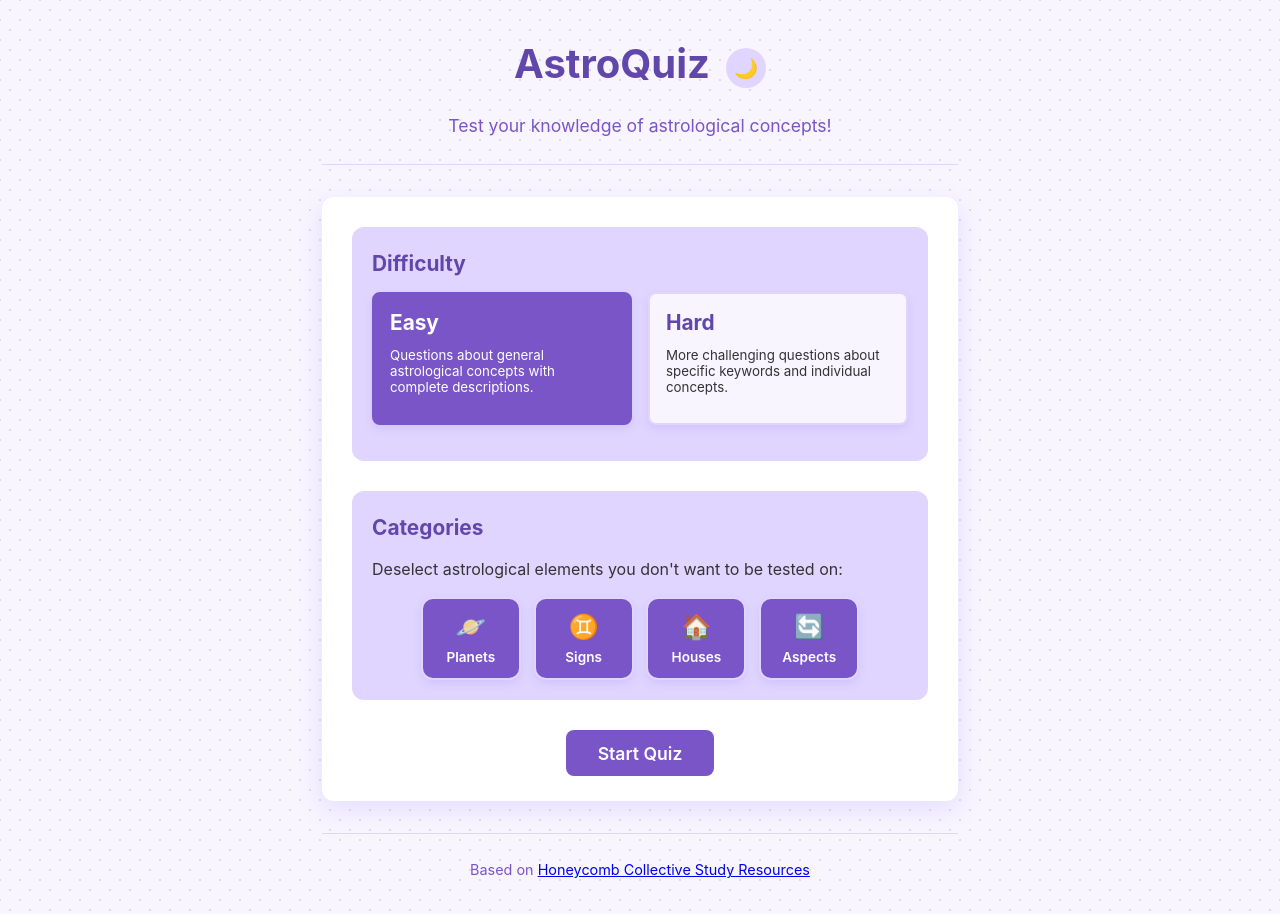
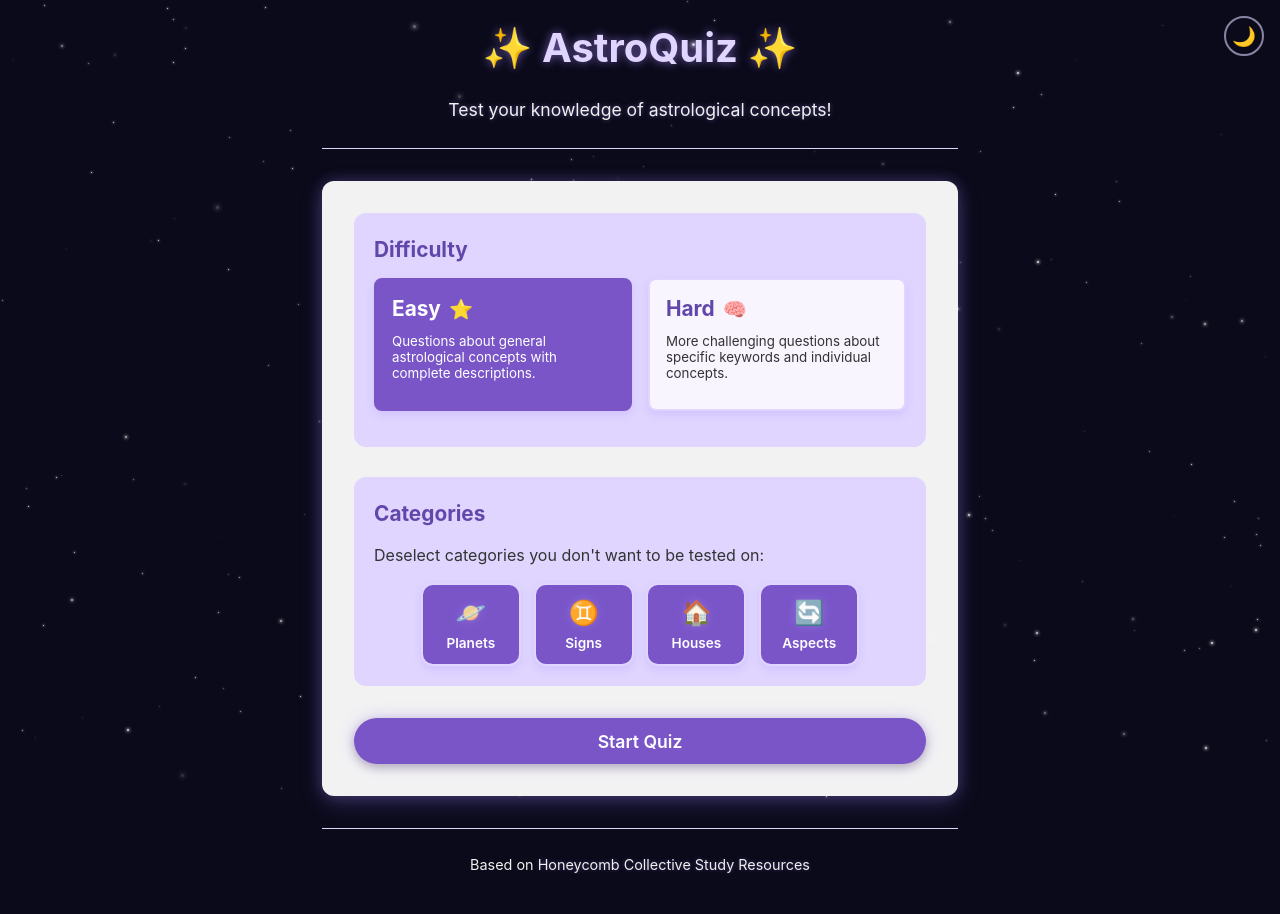
Before and after one commit to jmkawooya/AstroQuiz, a React (Vite) app: page / in a window 1280 px wide. Built offline with nearby package versions, Linux system fonts and the light colour scheme.

Commit message:
Enhance UI with starry background and improved styling

```diff
--- a/src/App.css
+++ b/src/App.css
@@ -1,8 +1,9 @@
 /* Theme variables */
 :root {
   /* Light theme (default) */
-  --bg-primary: #f8f5ff;
+  --bg-primary: #0a0a1a;
   --bg-secondary: #fff;
+  --bg-secondary-translucent: rgba(255, 255, 255, 0.95);
   --bg-tertiary: #e0d5ff;
   --text-primary: #333;
   --text-secondary: #6247aa;
@@ -20,13 +21,17 @@
   --incorrect-border: #f44336;
   --incorrect-text: #f44336;
   --shadow-color: rgba(149, 128, 255, 0.2);
-  --dot-color: #e0d5ff;
+  --star-color-1: rgba(255, 255, 255, 0.9);
+  --star-color-2: rgba(255, 255, 255, 0.7);
+  --star-color-3: rgba(255, 255, 255, 0.5);
+  --header-text-color: #f0f0f0;
 }
 
 /* Dark theme */
 [data-theme='dark'] {
-  --bg-primary: #121212;
+  --bg-primary: #05050f;
   --bg-secondary: #1e1e1e;
+  --bg-secondary-translucent: rgba(30, 30, 30, 0.95);
   --bg-tertiary: #2d2d2d;
   --text-primary: #f0f0f0;
   --text-secondary: #bb9dff;
@@ -44,7 +49,10 @@
   --incorrect-border: #f44336;
   --incorrect-text: #ff6b6b;
   --shadow-color: rgba(0, 0, 0, 0.4);
-  --dot-color: #2d2d2d;
+  --star-color-1: rgba(255, 255, 255, 1);
+  --star-color-2: rgba(255, 255, 255, 0.8);
+  --star-color-3: rgba(255, 255, 255, 0.6);
+  --header-text-color: #f0f0f0;
 }
 
 /* Reset and base styles */
@@ -54,48 +62,135 @@
   padding: 0;
 }
 
+/* Star twinkling animations - all start invisible and gradually appear */
+@keyframes twinkle-1 {
+  0% { opacity: 0; }
+  30% { opacity: 1; }
+  70% { opacity: 1; }
+  100% { opacity: 0; }
+}
+
+@keyframes twinkle-2 {
+  0% { opacity: 0; }
+  40% { opacity: 0.8; }
+  60% { opacity: 0.8; }
+  100% { opacity: 0; }
+}
+
+@keyframes twinkle-3 {
+  0% { opacity: 0; }
+  50% { opacity: 0.6; }
+  100% { opacity: 0; }
+}
+
+/* Star base styles */
+.star {
+  position: absolute;
+  width: 2px;
+  height: 2px;
+  border-radius: 50%;
+  background-color: var(--star-color-1);
+  box-shadow: 0 0 4px 1px var(--star-color-1);
+  opacity: 0; /* Start invisible */
+}
+
 body {
   font-family: -apple-system, BlinkMacSystemFont, 'Segoe UI', Roboto, 'Helvetica Neue', Arial, sans-serif;
   line-height: 1.6;
   color: var(--text-primary);
   background: var(--bg-primary);
-  background-image:
-    radial-gradient(var(--dot-color) 1px, transparent 1px),
-    radial-gradient(var(--dot-color) 1px, transparent 1px);
-  background-size: 20px 20px;
-  background-position: 0 0, 10px 10px;
+  position: relative;
+  overflow-x: hidden;
   transition: background-color 0.3s ease, color 0.3s ease;
+}
+
+/* Remove the old star layers */
+body::before,
+body::after,
+.stars-layer-3 {
+  content: none;
+}
+
+/* Create the starry night sky background container */
+.stars-container {
+  position: fixed;
+  top: 0;
+  left: 0;
+  width: 100%;
+  height: 100%;
+  overflow: hidden;
+  z-index: -1;
+}
+
+/* Set different sizes for stars */
+.star.small {
+  width: 1px;
+  height: 1px;
+  box-shadow: 0 0 2px 0.5px var(--star-color-3);
+}
+
+.star.medium {
+  width: 2px;
+  height: 2px;
+  box-shadow: 0 0 3px 0.8px var(--star-color-2);
+}
+
+.star.large {
+  width: 3px;
+  height: 3px;
+  box-shadow: 0 0 4px 1px var(--star-color-1);
+}
+
+/* Twinkle animations with different durations */
+.star.twinkle-1 {
+  animation: twinkle-1 4s ease-in-out infinite;
+}
+
+.star.twinkle-2 {
+  animation: twinkle-2 6s ease-in-out infinite;
+}
+
+.star.twinkle-3 {
+  animation: twinkle-3 8s ease-in-out infinite;
 }
 
 /* App layout */
 .app {
   max-width: 700px;
-  margin: 0 auto;
-  padding: 2rem;
+  margin: 0.5rem auto 0 auto; /* Add a small top margin */
+  padding: 0.5rem 2rem 2rem 2rem; /* Adjust top padding to keep content higher */
   display: flex;
   flex-direction: column;
   min-height: 100vh;
+  position: relative;
+  z-index: 1;
 }
 
 .app-header {
   text-align: center;
   margin-bottom: 2rem;
   padding-bottom: 1.5rem;
+  padding-top: 0; /* Remove top padding to keep title at top */
   border-bottom: 1px solid var(--accent-secondary);
+  position: relative;
 }
 
 .header-content {
   display: flex;
-  justify-content: center;
+  flex-direction: column;
+  justify-content: flex-start; /* Align to top */
   align-items: center;
-  gap: 1rem;
   margin-bottom: 0.5rem;
 }
 
 .app-header h1 {
   font-size: 2.5rem;
-  color: var(--text-secondary);
+  color: #e0d5ff; /* Fixed light purple color for both modes */
+  margin-top: 0; /* Remove top margin */
   margin-bottom: 0.5rem;
+  text-shadow: 0 0 10px rgba(157, 127, 230, 0.7);
+  width: 100%;
+  text-align: center;
 }
 
 .title-link {
@@ -106,11 +201,15 @@ body {
 
 .title-link:hover {
   color: var(--accent-primary);
+  text-shadow: 0 0 15px rgba(157, 127, 230, 0.9);
 }
 
 .app-header p {
-  color: var(--text-tertiary);
+  color: var(--header-text-color);
   font-size: 1.1rem;
+  text-shadow: 0 0 5px rgba(157, 127, 230, 0.5);
+  text-align: center;
+  width: 100%;
 }
 
 .app-main {
@@ -121,15 +220,30 @@ body {
   margin-top: 2rem;
   padding-top: 1.5rem;
   text-align: center;
-  color: var(--text-tertiary);
+  color: var(--header-text-color);
   font-size: 0.9rem;
   border-top: 1px solid var(--accent-secondary);
 }
 
-/* Theme toggle */
+.app-footer a {
+  color: var(--header-text-color);
+  text-decoration: none;
+  transition: color 0.3s ease;
+  text-shadow: 0 0 5px rgba(157, 127, 230, 0.4);
+}
+
+.app-footer a:hover {
+  color: var(--accent-primary);
+  text-shadow: 0 0 8px rgba(157, 127, 230, 0.7);
+}
+
+/* Position the theme toggle at the far right of the viewport */
 .theme-toggle {
-  background: var(--accent-secondary);
-  border: none;
+  position: fixed;
+  top: 1rem;
+  right: 1rem;
+  background: transparent;
+  border: 2px solid rgba(224, 213, 255, 0.6);
   border-radius: 50%;
   width: 2.5rem;
   height: 2.5rem;
@@ -138,18 +252,22 @@ body {
   display: flex;
   align-items: center;
   justify-content: center;
-  transition: background-color 0.3s;
+  transition: all 0.3s ease;
+  z-index: 10; /* Ensure it stays above other content */
 }
 
 .theme-toggle:hover {
-  background: var(--accent-primary);
+  background: rgba(224, 213, 255, 0.2);
+  border-color: rgba(224, 213, 255, 0.8);
+  transform: translateY(-2px);
 }
 
 /* Quiz components */
 .quiz-container {
-  background-color: var(--bg-secondary);
+  background-color: var(--bg-secondary-translucent);
+  backdrop-filter: blur(5px);
   border-radius: 12px;
-  box-shadow: 0 8px 24px var(--shadow-color);
+  box-shadow: 0 8px 24px var(--shadow-color), 0 0 15px rgba(157, 127, 230, 0.3);
   overflow: hidden;
 }
 
@@ -170,7 +288,8 @@ body {
   text-align: center;
   padding: 3rem;
   font-size: 1.2rem;
-  color: var(--text-secondary);
+  color: var(--header-text-color);
+  text-shadow: 0 0 5px rgba(157, 127, 230, 0.5);
 }
 
 /* Quiz card styles */
@@ -417,10 +536,11 @@ body {
 
 /* Quiz start screen */
 .quiz-start {
-  background-color: var(--bg-secondary);
+  background-color: var(--bg-secondary-translucent);
+  backdrop-filter: blur(5px);
   border-radius: 12px;
-  box-shadow: 0 8px 24px var(--shadow-color);
-  padding: 30px 30px 25px 30px;
+  box-shadow: 0 8px 24px var(--shadow-color), 0 0 15px rgba(157, 127, 230, 0.3);
+  padding: 2rem;
   text-align: center;
   max-width: 650px;
   margin: 0 auto;
@@ -438,6 +558,7 @@ body {
   font-size: 2.5rem;
   color: var(--text-secondary);
   margin-bottom: 1.5rem;
+  text-shadow: 0 0 5px rgba(157, 127, 230, 0.4);
 }
 
 .mode-descriptions {
@@ -462,29 +583,40 @@ body {
   color: var(--text-primary);
 }
 
+.mode-description-card h3 {
+  color: var(--text-secondary);
+  margin-bottom: 0.5rem;
+  font-size: 1.4rem;
+  font-weight: 700;
+  display: flex;
+  align-items: center;
+  gap: 0.5rem;
+}
+
+.mode-description-card p {
+  color: var(--text-primary);
+}
+
 .mode-description-card.active {
   border-color: var(--accent-primary);
   background-color: var(--accent-primary);
   color: #fff;
 }
 
+/* Add stronger specificity for active card titles */
 .mode-description-card.active h3 {
-  color: #fff;
+  color: #ffffff !important;
+  text-shadow: 0 0 4px rgba(0, 0, 0, 0.3);
 }
 
+/* Make paragraph text white on active cards */
 .mode-description-card.active p {
-  color: #fff;
+  color: #ffffff;
 }
 
 .mode-description-card:hover:not(.active) {
   background-color: var(--option-hover-bg);
   border-color: var(--option-hover-border);
-}
-
-.mode-description-card h3 {
-  color: var(--text-secondary);
-  margin-bottom: 0.5rem;
-  font-size: 1.2rem;
 }
 
 .mode-description-card .example {
@@ -499,24 +631,28 @@ body {
   align-items: center;
   gap: 1.5rem;
   margin-top: 2rem;
+  color: var(--header-text-color);
 }
 
 .start-button {
+  display: inline-block;
+  margin-top: 2rem;
+  padding: 0.8rem 2.5rem;
   background-color: var(--accent-primary);
-  color: #fff;
+  color: white;
   border: none;
-  padding: 0.8rem 2rem;
-  border-radius: 8px;
+  border-radius: 30px;
   font-size: 1.1rem;
   font-weight: 600;
   cursor: pointer;
-  transition: background-color 0.2s;
-  margin: 30px auto 0;
-  display: block;
+  transition: all 0.3s ease;
+  box-shadow: 0 4px 10px rgba(0, 0, 0, 0.2), 0 0 15px rgba(157, 127, 230, 0.4);
 }
 
 .start-button:hover {
-  filter: brightness(1.1);
+  background-color: var(--text-secondary);
+  transform: translateY(-2px);
+  box-shadow: 0 6px 15px rgba(0, 0, 0, 0.25), 0 0 20px rgba(157, 127, 230, 0.5);
 }
 
 /* Completion screen */
@@ -569,11 +705,14 @@ body {
   margin-bottom: 0.75rem;
   font-size: 1.3rem;
   text-align: left;
+  text-shadow: 0 0 3px rgba(157, 127, 230, 0.3);
 }
 
 .quiz-option-section p {
   text-align: left;
   margin-bottom: 0.75rem;
+  color: var(--text-primary);
+  text-shadow: none;
 }
 
 .selector-container {
@@ -590,9 +729,10 @@ body {
 
 .category-selector-title {
   font-weight: 500;
-  color: var(--text-secondary);
+  color: var(--text-primary);
   margin-bottom: 0.5rem;
   text-align: left;
+  text-shadow: none;
 }
 
 .category-options {
@@ -638,6 +778,7 @@ body {
 .category-icon {
   font-size: 1.5rem;
   margin-bottom: 0.5rem;
+  filter: drop-shadow(0 0 5px rgba(157, 127, 230, 0.6));
 }
 
 .category-label {
@@ -759,3 +900,40 @@ body {
     padding: 0.8rem 1rem;
   }
 }
+
+/* Categories section deselect text */
+.quiz-option-section > p {
+  color: var(--text-primary);
+  text-shadow: none;
+}
+
+/* Quiz section titles */
+.quiz-option-section h3,
+.quiz-start h2 {
+  color: var(--text-secondary);
+  text-shadow: none;
+}
+
+/* Section headings */
+.quiz-option-section > h3 {
+  color: var(--text-secondary);
+  text-shadow: none;
+}
+
+/* Difficulty section */
+.quiz-option-section:first-child h3 {
+  color: var(--text-secondary);
+  text-shadow: none;
+}
+
+/* Category heading */
+.quiz-option-section:not(:first-child) h3 {
+  color: var(--text-secondary);
+  text-shadow: none;
+}
+
+/* Style the emoji */
+.mode-description-card h3 > span.difficulty-icon {
+  font-size: 1.2rem;
+  display: inline-block;
+}
--- a/src/App.tsx
+++ b/src/App.tsx
@@ -1,16 +1,31 @@
 import Quiz from './components/Quiz';
 import ThemeToggle from './components/ThemeToggle';
 import { ThemeProvider } from './utils/ThemeContext';
+import { useEffect } from 'react';
+import { createStarsBackground } from './utils/StarsBackground';
 import './App.css';
 
 function App() {
+  useEffect(() => {
+    // Create the random starry background on component mount
+    createStarsBackground();
+
+    // Cleanup on unmount
+    return () => {
+      const container = document.querySelector('.stars-container');
+      if (container) {
+        document.body.removeChild(container);
+      }
+    };
+  }, []);
+
   return (
     <ThemeProvider>
+      <ThemeToggle />
       <div className="app">
         <header className="app-header">
           <div className="header-content">
-            <h1><a href={import.meta.env.BASE_URL} className="title-link">AstroQuiz</a></h1>
-            <ThemeToggle />
+            <h1><a href={import.meta.env.BASE_URL} className="title-link">✨ AstroQuiz ✨</a></h1>
           </div>
           <p>Test your knowledge of astrological concepts!</p>
         </header>
--- a/src/components/Quiz.tsx
+++ b/src/components/Quiz.tsx
@@ -102,7 +102,7 @@ const Quiz: React.FC = () => {
                 onClick={() => handleModeChange('easy')}
                 aria-pressed={mode === 'easy'}
               >
-                <h3>Easy</h3>
+                <h3>Easy <span className="difficulty-icon">⭐</span></h3>
                 <p>Questions about general astrological concepts with complete descriptions.</p>
               </button>
               <button
@@ -110,7 +110,7 @@ const Quiz: React.FC = () => {
                 onClick={() => handleModeChange('hard')}
                 aria-pressed={mode === 'hard'}
               >
-                <h3>Hard</h3>
+                <h3>Hard <span className="difficulty-icon">🧠</span></h3>
                 <p>More challenging questions about specific keywords and individual concepts.</p>
               </button>
             </div>
@@ -118,7 +118,7 @@ const Quiz: React.FC = () => {
 
           <div className="quiz-option-section">
             <h3>Categories</h3>
-            <p>Deselect astrological elements you don't want to be tested on:</p>
+            <p>Deselect categories you don't want to be tested on:</p>
 
             <div className="selector-container">
               <CategorySelector
@@ -152,7 +152,7 @@ const Quiz: React.FC = () => {
               : "Keep studying, you'll get there! The stars are complex."}
         </p>
         <div className="quiz-info-badges">
-          <div className="info-badge mode-badge">Mode: {mode === 'easy' ? 'Easy' : 'Hard'}</div>
+          <div className="info-badge mode-badge">Mode: {mode === 'easy' ? 'Easy ⭐' : 'Hard 🧠'}</div>
           <div className="info-badge categories-badge">
             Categories: {selectedCategories.map(c => c.charAt(0).toUpperCase() + c.slice(1)).join(', ')}
           </div>
@@ -192,7 +192,7 @@ const Quiz: React.FC = () => {
                 onClick={() => handleModeChange('easy')}
                 aria-pressed={mode === 'easy'}
               >
-                <h3>Easy</h3>
+                <h3>Easy <span className="difficulty-icon">⭐</span></h3>
                 <p>Questions about general astrological concepts with complete descriptions.</p>
               </button>
               <button
@@ -200,7 +200,7 @@ const Quiz: React.FC = () => {
                 onClick={() => handleModeChange('hard')}
                 aria-pressed={mode === 'hard'}
               >
-                <h3>Hard</h3>
+                <h3>Hard <span className="difficulty-icon">🧠</span></h3>
                 <p>More challenging questions about specific keywords and individual concepts.</p>
               </button>
             </div>
@@ -225,7 +225,7 @@ const Quiz: React.FC = () => {
           Question {currentQuestionIndex + 1} of {questions.length}
         </div>
         <div className="info">
-          <div className="mode-badge">{mode === 'easy' ? 'Easy' : 'Hard'}</div>
+          <div className="mode-badge">{mode === 'easy' ? 'Easy ⭐' : 'Hard 🧠'}</div>
           <div className="score">
             Score: {score}
           </div>
--- /dev/null
+++ b/src/utils/StarsBackground.ts
@@ -0,0 +1,84 @@
+/**
+ * Creates a randomly distributed starfield background with twinkling animations
+ */
+export function createStarsBackground(): void {
+  const starsContainer = document.createElement('div');
+  starsContainer.className = 'stars-container';
+  document.body.appendChild(starsContainer);
+
+  // Configuration
+  const numberOfStars = 300; // Total stars to create
+  const viewportWidth = window.innerWidth;
+  const viewportHeight = window.innerHeight;
+  const appearanceWindow = 8; // Stars will start appearing over this many seconds
+
+  // Create stars with random positions and properties
+  for (let i = 0; i < numberOfStars; i++) {
+    const star = document.createElement('span');
+
+    // Random position
+    const x = Math.floor(Math.random() * viewportWidth);
+    const y = Math.floor(Math.random() * viewportHeight);
+
+    // Random size
+    const sizeClass = getRandomFromArray(['small', 'medium', 'large'], [70, 25, 5]);
+
+    // Random animation
+    const animClass = getRandomFromArray(['twinkle-1', 'twinkle-2', 'twinkle-3'], [40, 40, 20]);
+
+    // Create staggered initial appearance
+    // Earlier stars (lower index) appear sooner than later stars for a gradual fill effect
+    // Mix in some randomness so it's not strictly sequential
+    const initialDelay = (i / numberOfStars) * appearanceWindow * (0.7 + Math.random() * 0.3);
+
+    // Set properties
+    star.className = `star ${sizeClass} ${animClass}`;
+    star.style.left = `${x}px`;
+    star.style.top = `${y}px`;
+    star.style.animationDelay = `${initialDelay}s`;
+
+    // Add to container
+    starsContainer.appendChild(star);
+  }
+}
+
+/**
+ * Helper function to get a random element from an array based on weighted probabilities
+ * @param {Array<T>} array - Array of items to choose from
+ * @param {Array<number>} weights - Array of weights (percentages) for each item
+ * @returns {T} - Random element from the array
+ */
+function getRandomFromArray<T>(array: T[], weights: number[]): T {
+  const totalWeight = weights.reduce((sum, weight) => sum + weight, 0);
+  let random = Math.random() * totalWeight;
+
+  for (let i = 0; i < array.length; i++) {
+    if (random < weights[i]) {
+      return array[i];
+    }
+    random -= weights[i];
+  }
+
+  return array[0]; // Fallback
+}
+
+/**
+ * Handle window resize by recreating the stars
+ */
+function handleResize(): void {
+  // Remove existing stars
+  const container = document.querySelector('.stars-container');
+  if (container) {
+    document.body.removeChild(container);
+  }
+
+  // Recreate stars
+  createStarsBackground();
+}
+
+// Add window resize listener with debounce
+let resizeTimer: number;
+window.addEventListener('resize', () => {
+  clearTimeout(resizeTimer);
+  resizeTimer = window.setTimeout(handleResize, 250);
+});
```
